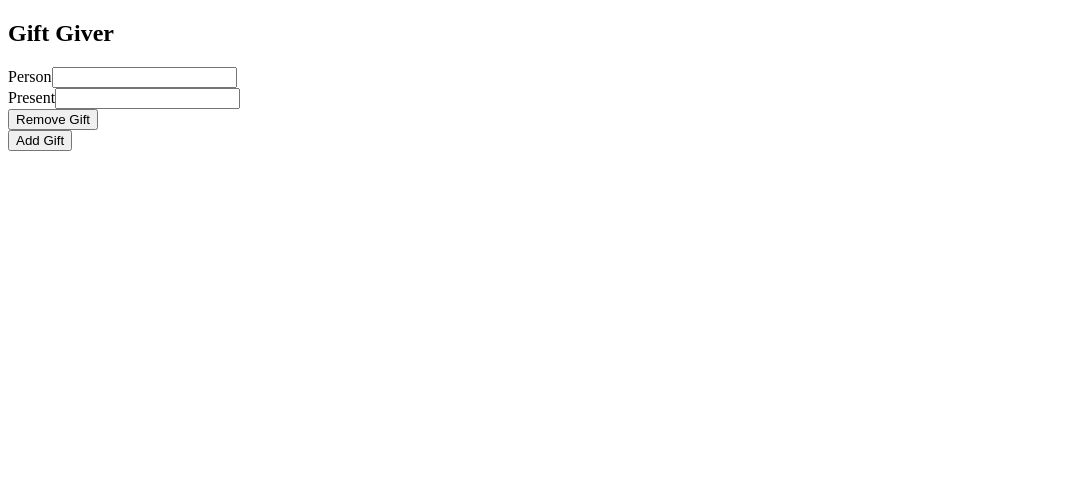
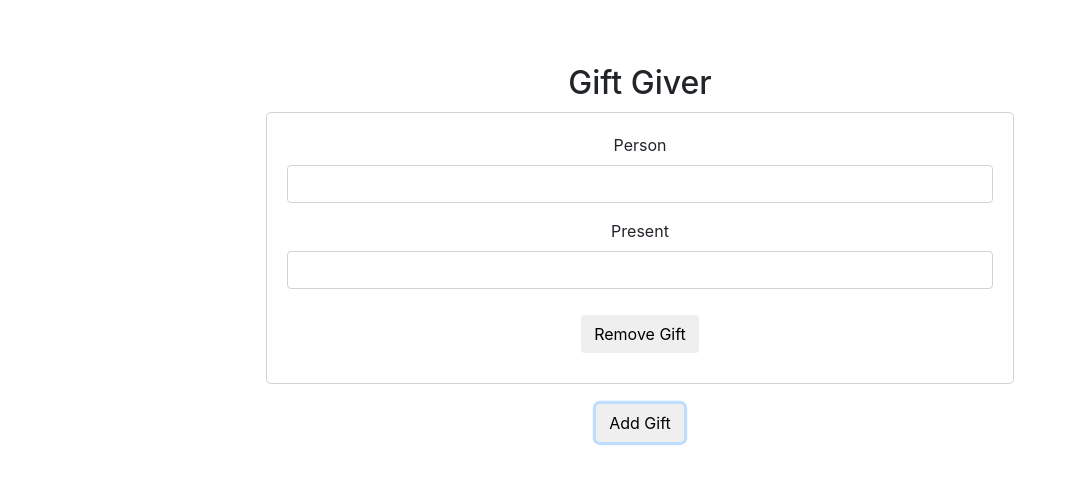
Before and after one commit to gabrielsclimaco/GiftGiver, a React (Create React App) app: page / in a window 1280 px wide. Both pictures are taken after a click on the button "Add Gift". Shown: the top 484 px of the page, without its empty margins (0-1069 px from the left). Built offline with nearby package versions, Linux system fonts and the light colour scheme.

Commit message:
Add style

```diff
--- a/public/index.html
+++ b/public/index.html
@@ -19,6 +19,8 @@
       work correctly both with client-side routing and a non-root public URL.
       Learn how to configure a non-root public URL by running `npm run build`.
     -->
+    <link rel="stylesheet" href="https://stackpath.bootstrapcdn.com/bootstrap/4.1.3/css/bootstrap.min.css" integrity="sha384-MCw98/SFnGE8fJT3GXwEOngsV7Zt27NXFoaoApmYm81iuXoPkFOJwJ8ERdknLPMO" crossorigin="anonymous">
+
     <title>React App</title>
   </head>
   <body>
--- a/src/components/Gift.js
+++ b/src/components/Gift.js
@@ -10,7 +10,7 @@ class Gift extends Component {
 
   render() {
     return (
-      <div>
+      <div className='gift'>
         <Form>
           <FormGroup>
             <ControlLabel>Person</ControlLabel>
--- /dev/null
+++ b/src/index.css
@@ -0,0 +1,17 @@
+body {
+  text-align: center;
+  padding: 5%;
+  padding-left: 20%;
+  padding-right: 20%;
+}
+
+.gift {
+  border: 1px solid lightgray;
+  border-radius: 5px;
+  margin: 10px;
+  padding: 20px;
+}
+
+Button {
+  margin: 10px;
+}
--- a/src/index.js
+++ b/src/index.js
@@ -1,5 +1,6 @@
 import React from 'react';
 import { render } from 'react-dom';
-import App from './components/App'
+import App from './components/App';
+import './index.css';
 
 render(<App />, document.getElementById('root'));
```
Also changed, not shown: 1 other file (tests, documents, lock files or other folders).
